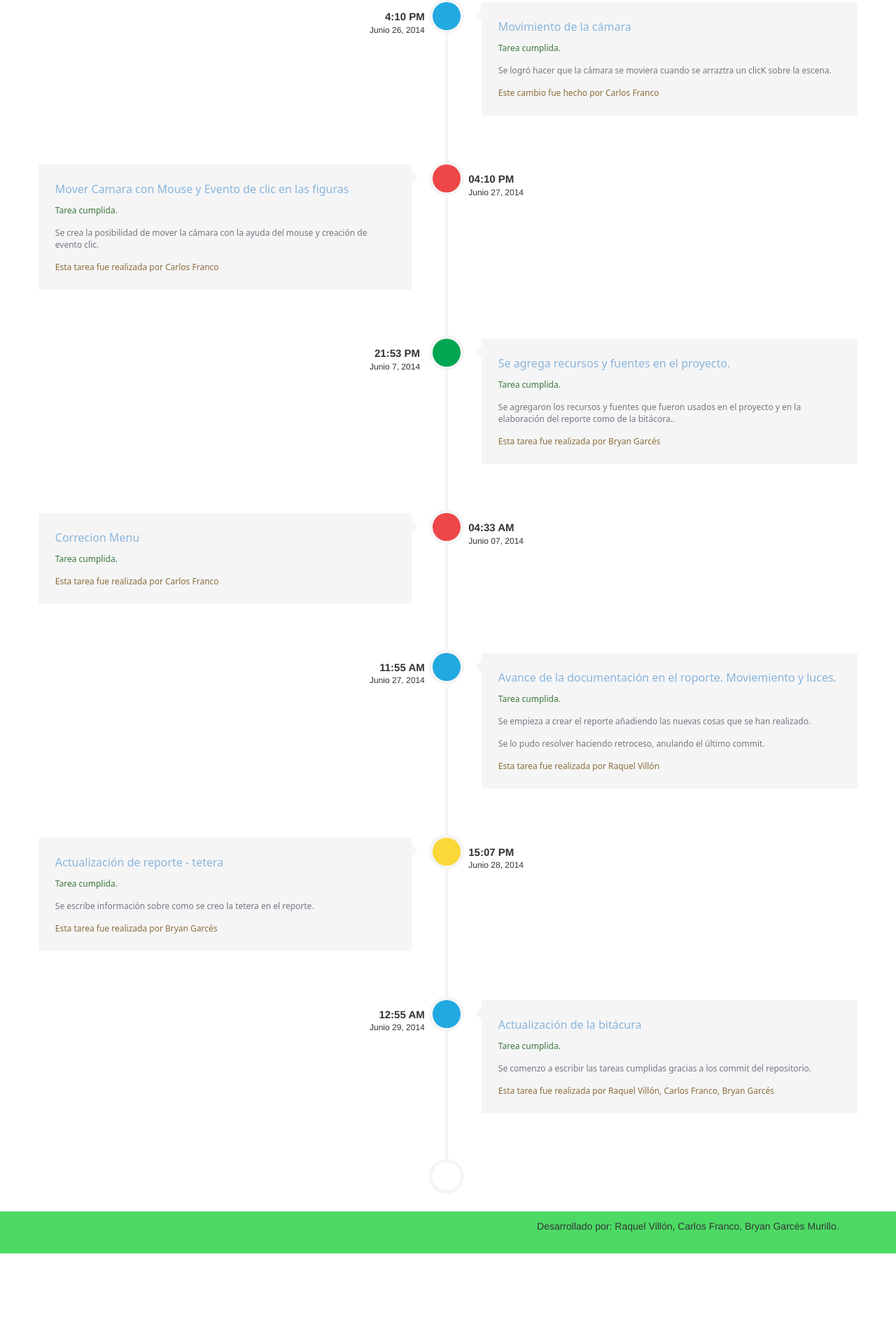
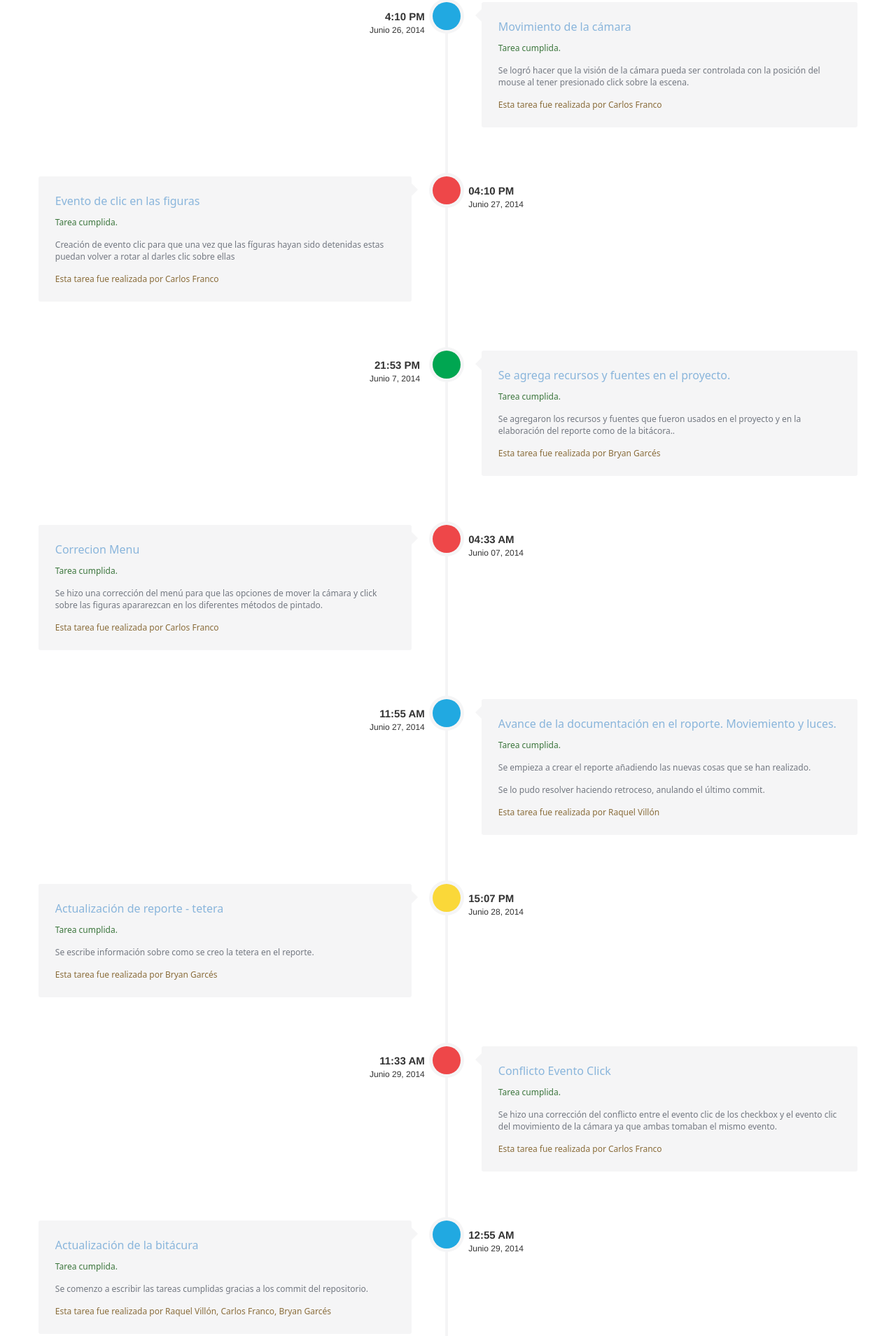
Before and after one commit to bgarces/ProyectoGraficos2, a plain HTML site: page Proyecto_1er_parcial(2)/Bitacora_reporte/bitacora/bitacora.html in a window 1280 px wide. Shown: the part 1816-3725 px from the top of the page at 70% size. Before the commit the page ends 3607 px from the top, so only its background shows below. Drawn offline with nearby package versions, Linux system fonts and the light colour scheme.

Commit message:
Conflicto Evento Click

```diff
--- a/Proyecto_1er_parcial(2)/Bitacora_reporte/bitacora/bitacora.html
+++ b/Proyecto_1er_parcial(2)/Bitacora_reporte/bitacora/bitacora.html
@@ -186,8 +186,8 @@
 			<div class="timeline-label">
 				<h2><span class="text-primary">Movimiento de la cámara</span></h2>
 				<p><span class="text-success">Tarea cumplida.</span></p>
-				<p>Se logró hacer que la cámara se moviera cuando se arraztra un clicK sobre la escena.</p>
-				<p><span class="text-warning">Este cambio fue hecho por Carlos Franco</span></p>
+				<p>Se logró hacer que la visi&oacute;n de la c&aacute;mara pueda ser controlada con la posici&oacute;n del mouse al tener presionado click sobre la escena.</p>
+				<p><span class="text-warning">Esta tarea fue realizada por Carlos Franco</span></p>
 			</div>
 		</div>
 
@@ -202,9 +202,9 @@
 			</div>
 
 			<div class="timeline-label">
-				<h2><span class="text-primary">Mover Camara con Mouse y Evento de clic en las figuras</span></h2>
+				<h2><span class="text-primary">Evento de clic en las figuras</span></h2>
 				<p><span class="text-success">Tarea cumplida.</span></p>
-				<p>Se crea la posibilidad de mover la c&aacute;mara con la ayuda del mouse y creaci&oacute;n de evento clic.</p>
+				<p>Creaci&oacute;n de evento clic para que una vez que las f&iacute;guras hayan sido detenidas estas puedan volver a rotar al darles clic sobre ellas</p>
 				<p><span class="text-warning">Esta tarea fue realizada por Carlos Franco</span></p>
 			</div>
 		</div>
@@ -240,6 +240,8 @@
 			<div class="timeline-label">
 				<h2><span class="text-primary">Correcion Menu</span></h2>
 				<p><span class="text-success">Tarea cumplida.</span></p>
+				<p>Se hizo una correcci&oacute;n del men&uacute; para que las opciones de mover la c&aacute;mara y click sobre las figuras apararezcan en los diferentes m&eacute;todos de pintado.</p>
+
 				<p><span class="text-warning">Esta tarea fue realizada por Carlos Franco</span></p>
 			</div>
 		</div>
@@ -283,6 +285,25 @@
 
 	</article>
 	<article class="timeline-entry">
+
+		<div class="timeline-entry-inner">
+			<time class="timeline-time" datetime="2014-01-10T03:45"><span>11:33 AM</span> <span>Junio 29, 2014</span></time>
+
+			<div class="timeline-icon bg-secondary">
+				<i class="entypo-camera"></i>
+			</div>
+
+			<div class="timeline-label">
+				<h2><span class="text-primary">Conflicto Evento Click</span></h2>
+				<p><span class="text-success">Tarea cumplida.</span></p>
+				<p>Se hizo una correcci&oacute;n del conflicto entre el evento clic de los checkbox y el evento clic del movimiento de la c&aacute;mara ya que ambas tomaban el mismo evento.</p>
+
+				<p><span class="text-warning">Esta tarea fue realizada por Carlos Franco</span></p>
+			</div>
+		</div>
+
+	</article>
+	<article class="timeline-entry left-aligned">
 
 		<div class="timeline-entry-inner">
 			<time class="timeline-time" datetime="2014-01-09T13:22"><span>12:55 AM</span> <span>Junio 29, 2014</span></time>
```
Also changed, not shown: Proyecto_1er_parcial(2)/Proyecto_2/data/flat.html (+1 -1 lines), Proyecto_1er_parcial(2)/Proyecto_2/data/gou.html (+1 -1 lines), Proyecto_1er_parcial(2)/Proyecto_2/data/phong.html (+1 -1 lines).
